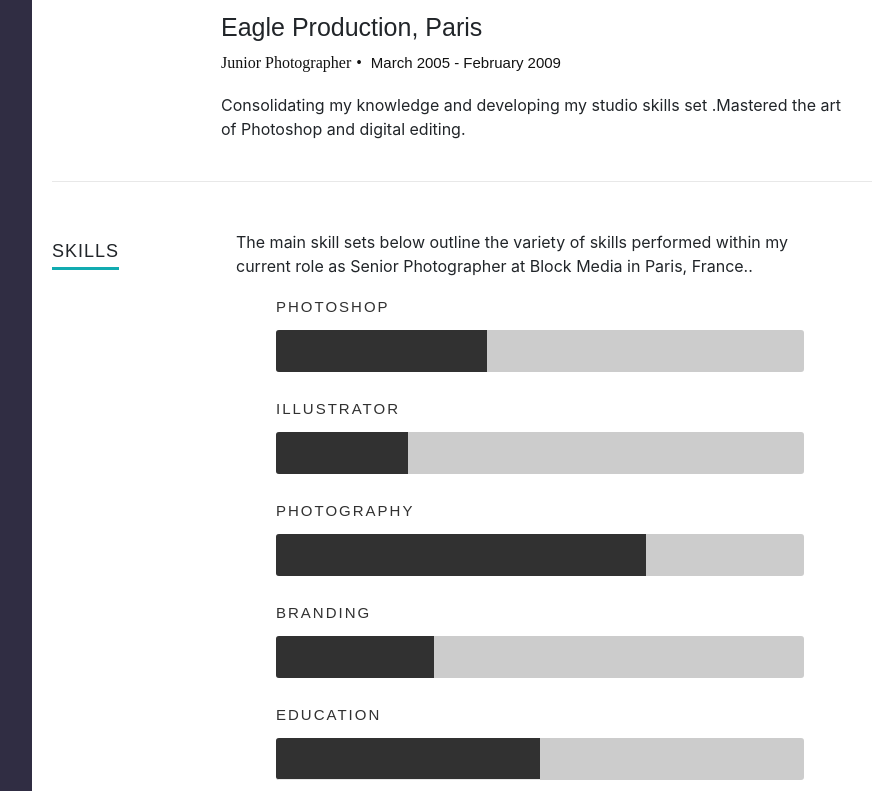
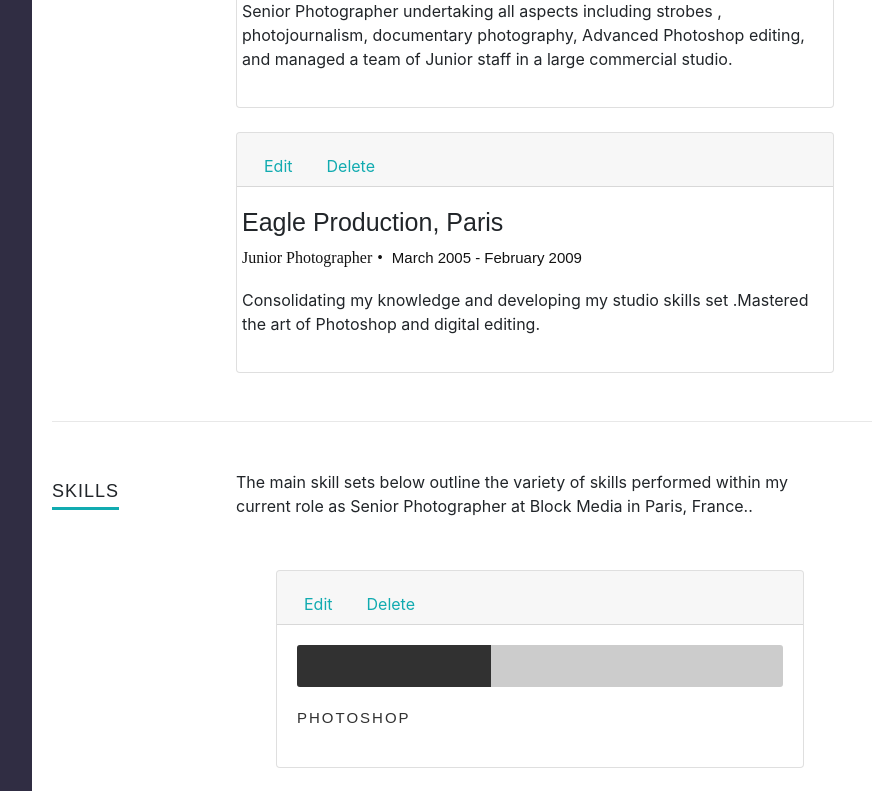
Before and after one commit to SaptarshiMisra/nav-bar-starter-kit, a React (Create React App) app: page /Profile in a window 1280 px wide. Shown: the part 780-1571 px from the top of the page, without its empty margins (288-1160 px from the left). Built offline with nearby package versions, Linux system fonts and the light colour scheme; no server answers.

Commit message:
changes for refactored CSS in Resume page

```diff
--- /dev/null
+++ b/src/components/pages/resume/Experience.js
@@ -0,0 +1,18 @@
+import React from 'react'
+
+export const Experience = (props) => {
+    return (
+        <div>
+            <div key={props.job.company} className="row item">
+                <div className="twelve columns">
+                    <h3>{props.job.company}</h3>
+                    <p className="info">{props.job.title}<span>&bull;</span> <em className="date">{props.job.years}</em></p>
+
+                    <p>
+                        {props.job.description}
+                    </p>
+                </div>
+            </div>
+        </div>
+    )
+}
--- a/src/components/pages/resume/Resume.js
+++ b/src/components/pages/resume/Resume.js
@@ -5,6 +5,8 @@
 import { useSelector, useDispatch } from "react-redux";
 import { editResumeDeleteSchool, editResumeAddSchool, editResumeEditSchool } from "../../../actions";
 import { School } from './school.js';
+import { Experience } from './Experience.js';
+import { Skills } from './Skills.js';
 import { Switch } from 'react-router';
 import { Link } from 'react-router-dom';
 
@@ -49,7 +51,7 @@
                                             pathname:'/editschool',
                                             education :education
                                         }}
-                                        eventKey={editEventKey} href="/edit"
+                                        eventKey={editEventKey}
                                         className="nav-link"
                                     >
                                         Edit
@@ -70,22 +72,70 @@
 
         });
 
-        work = props.data.work.map(function (job) {
-            return <div key={job.company} className="row item">
-                <div className="twelve columns">
-                    <h3>{job.company}</h3>
-                    <p className="info">{job.title}<span>&bull;</span> <em className="date">{job.years}</em></p>
+        work = props.data.work.map(function (job,index) {
+            let editEventKey = 'EDIT-'+index
+            let deleteEventKey = 'DELETE-'+index
+            return <div>
+                <Card key={index}>
+                        <Card.Header>
+                            <Nav variant="tabs" onSelect={onChangeTab}>
+                                <Nav.Item>
+                                    <Link
+                                        to={{
+                                            pathname:'/editwork',
+                                            job :job
+                                        }}
+                                        eventKey={editEventKey}
+                                        className="nav-link"
+                                    >
+                                        Edit
+                                    </Link>
+                                </Nav.Item>
+                                <Nav.Item>
+                                    <Nav.Link eventKey={deleteEventKey}> Delete </Nav.Link>
+                                </Nav.Item>
+                            </Nav>
+                        </Card.Header>
 
-                    <p>
-                        {job.description}
-                    </p>
-                </div>
+                        <Card.Body>
+                            <Experience job={job} />
+                        </Card.Body>
+            </Card>
+            <br/>
             </div>
         });
 
-        skills = props.data.skills.map(function (skill) {
-            var className = 'bar-expand ' + skill.name.toLowerCase();
-            return <li key={skill.name}><span style={{ width: skill.level }} className={className}></span><em>{skill.name}</em></li>
+        skills = props.data.skills.map(function (skill,index) {
+            let editEventKey = 'EDIT-'+index
+            let deleteEventKey = 'DELETE-'+index
+            return <div>
+                        <Card key={index}>
+                            <Card.Header>
+                                <Nav variant="tabs" onSelect={onChangeTab}>
+                                    <Nav.Item>
+                                        <Link
+                                            to={{
+                                                pathname:'/editskills',
+                                                skills :skills
+                                            }}
+                                            eventKey={editEventKey}
+                                            className="nav-link"
+                                        >
+                                            Edit
+                                        </Link>
+                                    </Nav.Item>
+                                    <Nav.Item>
+                                        <Nav.Link eventKey={deleteEventKey}> Delete </Nav.Link>
+                                    </Nav.Item>
+                                </Nav>
+                            </Card.Header>
+
+                            <Card.Body>
+                                <Skills skill={skill} />
+                            </Card.Body>
+                        </Card>
+                        <br/>
+                    </div>
         });
     }
 
--- /dev/null
+++ b/src/components/pages/resume/Skills.js
@@ -0,0 +1,15 @@
+import React from 'react'
+
+export const Skills = (props) => {
+    let className = 'bar-expand ' + props.skill.name.toLowerCase();
+    return (
+             <li key={props.skill.name}>
+                 <span style={{ width: props.skill.level }} className={className}>
+                </span>
+                <em>
+                    <br/><br/><br/><br/>
+                    {props.skill.name}
+                </em>
+            </li>
+    )
+}
```
